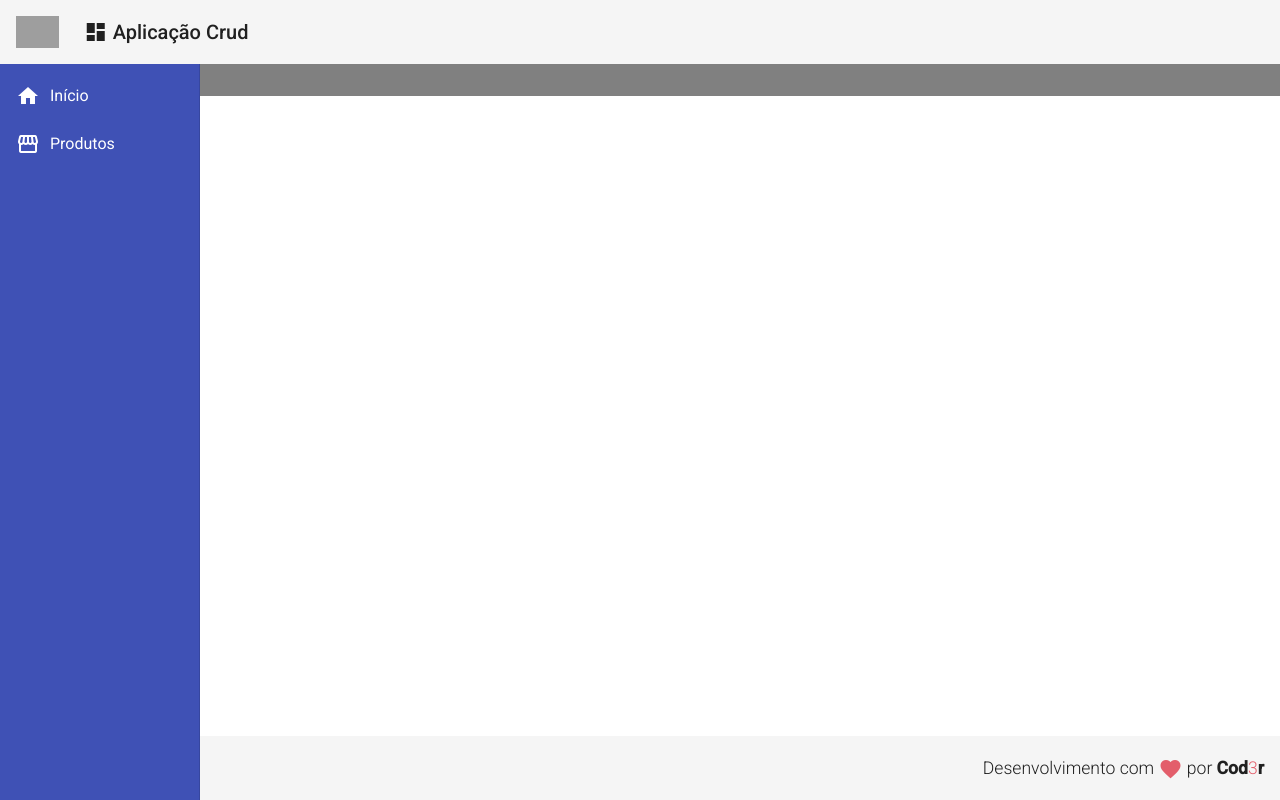
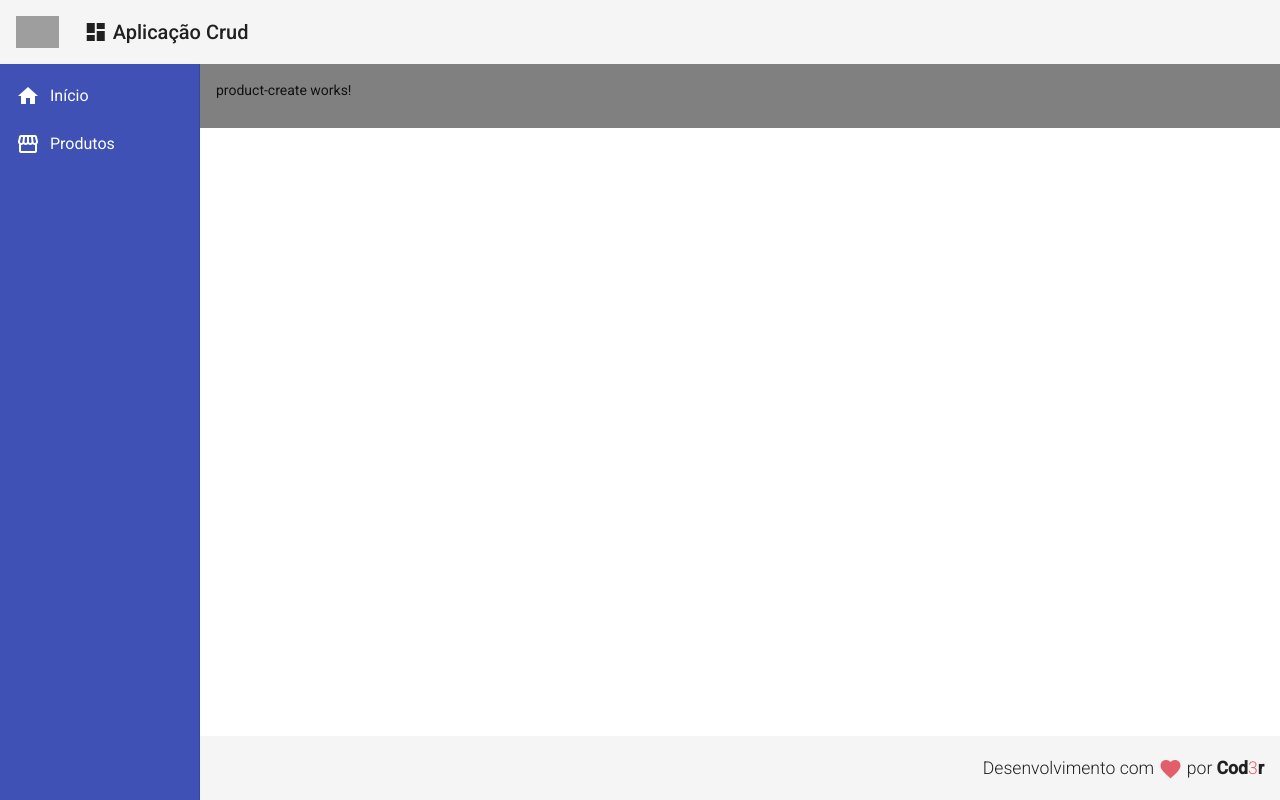
Before and after one commit to eduardocarvalhojunior/Projeto_Angular, an Angular app in the folder frontend/: page /products/create in a window 1280 px wide. Before the commit this address led to /. Built offline with nearby package versions, Linux system fonts and the light colour scheme; grey boxes are pictures that could not be loaded.

Commit message:
Referenciando Imports

```diff
--- a/frontend/src/app/app.module.ts
+++ b/frontend/src/app/app.module.ts
@@ -16,6 +16,8 @@
 import { HomeComponent } from './views/home/home.component';
 import { ProductCrudComponent } from './views/product-crud/product-crud.component';
 import { RedDirective } from './directives/red.directive';
+import { ForDirective } from './directives/for.directive';
+import { ProductCreateComponent } from './components/product/product-create/product-create.component';
 
 @NgModule({
   declarations: [
@@ -25,7 +27,9 @@
     NavComponent,
     HomeComponent,
     ProductCrudComponent,
-    RedDirective
+    RedDirective,
+    ForDirective,
+    ProductCreateComponent
   ],
   imports: [
     BrowserModule,
--- /dev/null
+++ b/frontend/src/app/components/product/product-create/product-create.component.html
@@ -0,0 +1 @@
+<p>product-create works!</p>
--- /dev/null
+++ b/frontend/src/app/components/product/product-create/product-create.component.ts
@@ -0,0 +1,15 @@
+import { Component, OnInit } from '@angular/core';
+
+@Component({
+  selector: 'app-product-create',
+  templateUrl: './product-create.component.html',
+  styleUrls: ['./product-create.component.css']
+})
+export class ProductCreateComponent implements OnInit {
+
+  constructor() { }
+
+  ngOnInit(): void {
+  }
+
+}
--- /dev/null
+++ b/frontend/src/app/directives/for.directive.ts
@@ -0,0 +1,10 @@
+import { Directive } from '@angular/core';
+
+@Directive({
+  selector: '[appFor]'
+})
+export class ForDirective {
+
+  constructor() { }
+
+}
```
Also changed, not shown: frontend/src/app/app-routing.module.ts (+13 -2 lines), frontend/src/app/components/product/product-create/product-create.component.css (added).
